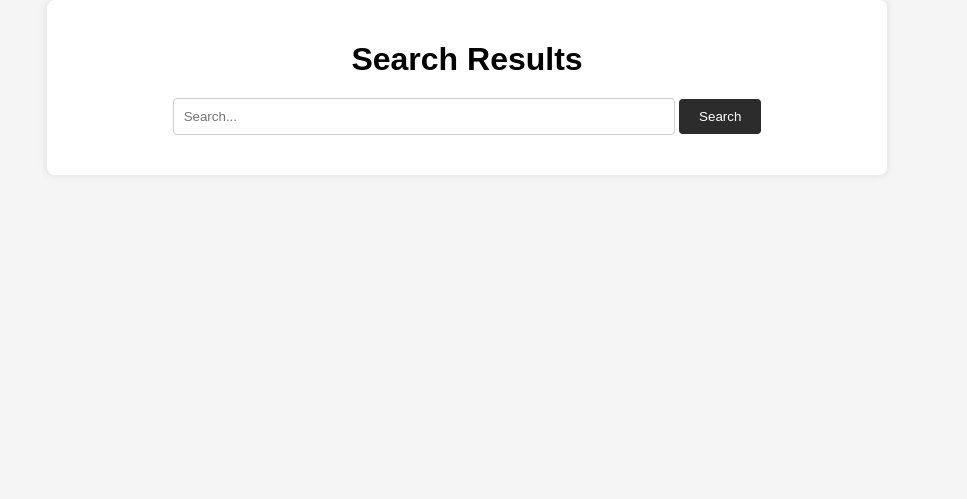
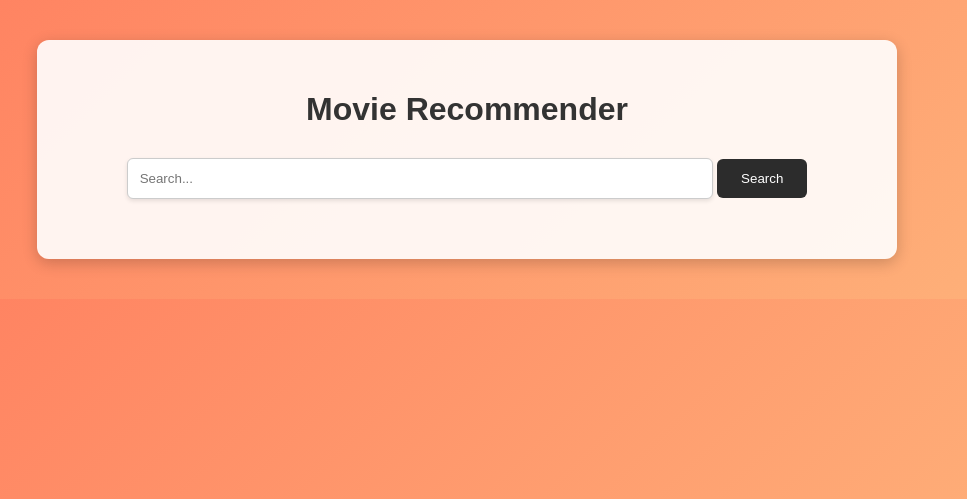
Before and after one commit to gollumeye/RS_Project, a Django app: page / in a window 1280 px wide. Shown: the top 499 px of the page, without its empty margins (173-1140 px from the left). Run offline with Django 5.2, Linux system fonts and the light colour scheme.

Commit message:
improved design of pages

```diff
--- a/movieRecommenderApp/urls.py
+++ b/movieRecommenderApp/urls.py
@@ -1,5 +1,4 @@
 from django.urls import path
-
 from . import views
 from .views import movie_search
 
--- a/templates/search_page.html
+++ b/templates/search_page.html
@@ -4,46 +4,53 @@
 <head>
     <meta charset="UTF-8">
     <meta name="viewport" content="width=device-width, initial-scale=1.0">
-    <title>Search Results</title>
+    <title>Movie Recommender</title>
+
     <style>
     body {
         font-family: Arial, sans-serif;
         margin: 0;
         padding: 0;
-            background-color: #f5f5f5;
+        background: linear-gradient(135deg, #ff7e5f, #feb47b);
+        color: #333;
     }
+
     .container {
         max-width: 800px;
-            margin: 0 auto;
-            padding: 20px;
-            background-color: #fff;
-            border-radius: 8px;
-            box-shadow: 0 0 10px rgba(0, 0, 0, 0.1);
+        margin: 40px auto;
+        padding: 30px;
+        background-color: rgba(255, 255, 255, 0.9);
+        border-radius: 12px;
+        box-shadow: 0 4px 15px rgba(0, 0, 0, 0.2);
     }
     h1 {
         text-align: center;
-            margin-bottom: 20px;
+        margin-bottom: 30px;
+        font-size: 2em;
+        color: #333;
     }
     form {
         text-align: center;
-            margin-bottom: 20px;
+        margin-bottom: 30px;
     }
     input[type="text"] {
-            padding: 10px;
-            width: 60%;
-            border-radius: 4px;
+        padding: 12px;
+        width: 70%;
+        border-radius: 6px;
         border: 1px solid #ccc;
+        box-shadow: 0 2px 4px rgba(0, 0, 0, 0.1);
     }
     button[type="submit"] {
-            padding: 10px 20px;
+        padding: 12px 24px;
         border: none;
         background-color: #2c2c2c;
         color: #fff;
-            border-radius: 4px;
+        border-radius: 6px;
         cursor: pointer;
+        transition: background-color 0.3s ease;
     }
     button[type="submit"]:hover {
-            background-color: #605f5f;
+
     }
     .movies-container {
         display: flex;
@@ -51,53 +58,66 @@
         justify-content: center;
     }
     .movie-item {
-            margin: 10px;
+        margin: 15px;
         text-align: center;
     }
     .movie-button {
         padding: 0;
         border: none;
         cursor: pointer;
-            border-radius: 10px;
+        border-radius: 12px;
         width: 150px;
-            height: 200px;
+        background: none;
         display: flex;
         align-items: center;
         justify-content: center;
+        transition: transform 0.2s ease;
+        flex-direction:column;
+        gap:16px;
+
     }
     .movie-button:focus {
         outline: none;
+        transform: scale(1.05);
     }
     img {
         max-width: 100%;
         max-height: 100%;
         width: 150px;
-            height: 200px;
-            border-radius: 10px;
+        height: 220px;
+        border-radius: 8px;
         background-color: #c9c9c9;
-
+        transition: transform 0.2s ease;
+    }
+    img:hover {
+        transform: scale(1.05);
     }
     #loading {
         display: none;
-            margin-top: 20px;
+        margin-top: 30px;
         text-align: center;
+        font-size: 1.2em;
+        color: #333;
     }
     input[type="text"][disabled] {
         background-color: #f2f2f2;
         color: #999;
         cursor: not-allowed;
     }
-
     button[type="submit"][disabled] {
         background-color: #ddd;
         color: #999;
         cursor: not-allowed;
     }
 </style>
+
 </head>
 <body>
+
+
+
     <div class="container">
-        <h1>Search Results</h1>
+        <h1>Movie Recommender</h1>
         <form method="post">
             {% csrf_token %}
             <input type="text" name="search_query" placeholder="Search...">
@@ -109,8 +129,14 @@
                 {% for movie in movies %}
                     <div class="movie-item">
                         <button class="movie-button" onclick="handleMovieSelection('{{ movie.id }}')">
-                            <img src="{% static 'MLP-20M/' %}{{ movie.id }}.jpg" alt="{{ movie.title }}">
+                            <img src="{% static 'MLP-20M/' %}{{ movie.id }}.jpg" alt="{{ movie.title }}"
+                            onerror="this.onerror=null;this.src='/static/assets/placeholder.jpeg';"
+                            >
+                               <span class="movie-title">
+              {{ movie.title }}
+          </span>
                         </button>
+
 
                     </div>
                 {% empty %}
```
Also changed, not shown: RS_Project/settings.py (+5 -2 lines), db_script.py (+5 -5 lines), templates/recommendations_page.html (+133 -26 lines), 1 other file. Lines whose indentation alone changed are shown as unchanged.
